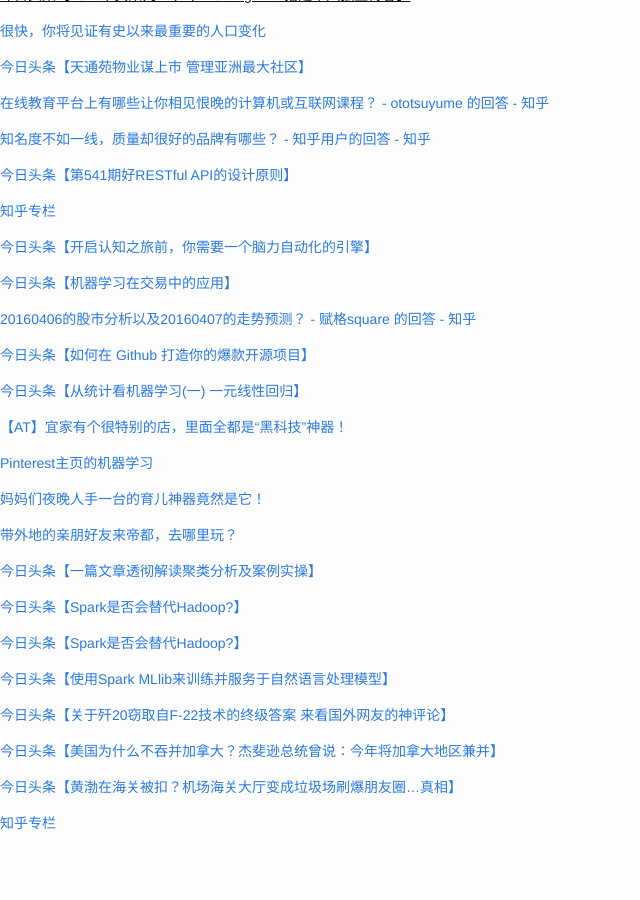
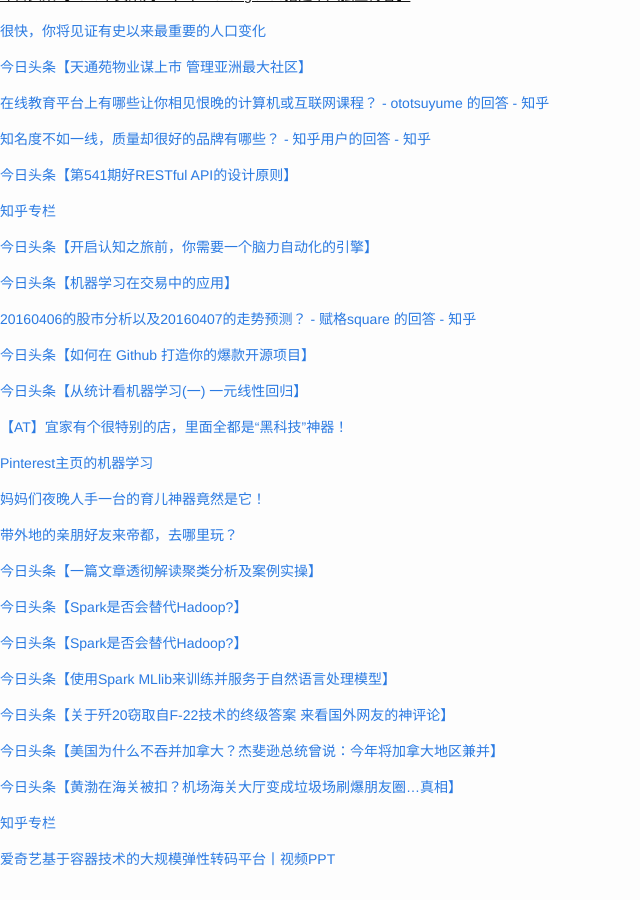
Before and after one commit to cnwarden/cnwarden.github.io, a Jekyll site: the page built from fav/index.md, in a window 1280 px wide and 900 px high, scrolled down 8778 px. Shown: the whole window, without its empty margins (0-640 px from the left). Built offline with Jekyll 4.4.1, drawn with Linux system fonts in a browser that asks for light colours; emoji names are drawn with the system emoji font; before the commit the page ends 9642 px from its top, so only the background shows below that.

Commit message:
auto commit

```diff
--- a/fav/index.md
+++ b/fav/index.md
@@ -532,3 +532,5 @@ title:  fav
 [今日头条【黄渤在海关被扣？机场海关大厅变成垃圾场刷爆朋友圈...真相】](http://toutiao.com/group/6271454798484553985/?iid=3946525414&app=news_article&tt_from=android_share&utm_source=email&utm_medium=toutiao_android&utm_campaign=client_share)
 
 [知乎专栏](http://zhuanlan.zhihu.com/p/20727466)
+
+[爱奇艺基于容器技术的大规模弹性转码平台丨视频PPT](http://mp.weixin.qq.com/s?__biz=MjM5MDE0Mjc4MA==&mid=403467382&idx=1&sn=87259812fd48eb88d22976710989d25b&scene=0#rd)
```
